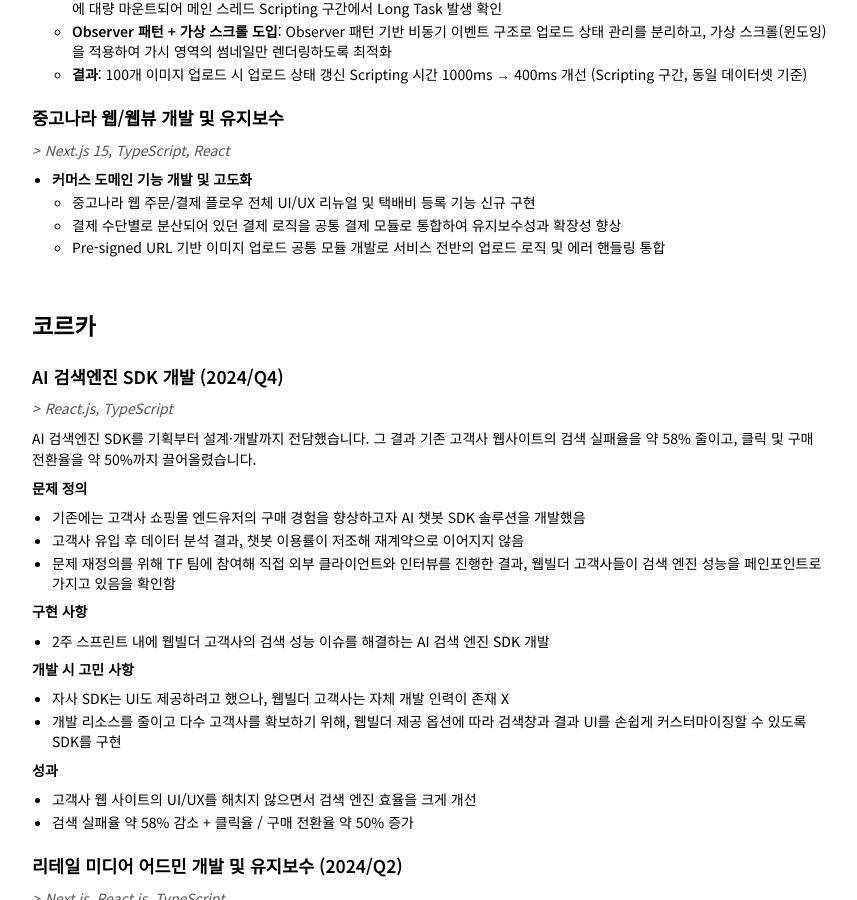
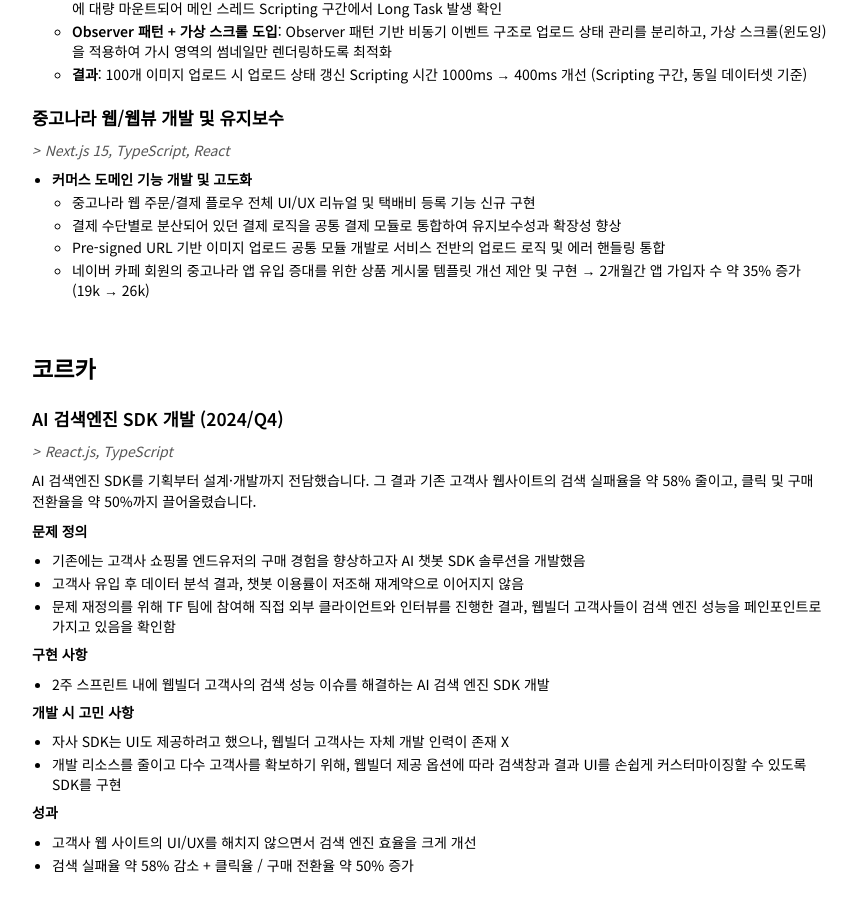
Before and after one commit to ghost-redo/ghost-redo.github.io, a Jekyll site: the page built from resume.md, in a window 1280 px wide and 900 px high, scrolled down 2012 px. Shown: the whole window, without its empty margins (209-1066 px from the left). Built offline with Jekyll 4.4.1, drawn with Linux system fonts in a browser that asks for light colours; some web fonts are replaced.

Commit message:
Update resume.md

```diff
--- a/resume.md
+++ b/resume.md
@@ -112,6 +112,7 @@ AI 기반 B2B SaaS 광고/추천 솔루션 초기 스타트업
     - 중고나라 웹 주문/결제 플로우 전체 UI/UX 리뉴얼 및 택배비 등록 기능 신규 구현
     - 결제 수단별로 분산되어 있던 결제 로직을 공통 결제 모듈로 통합하여 유지보수성과 확장성 향상
     - Pre-signed URL 기반 이미지 업로드 공통 모듈 개발로 서비스 전반의 업로드 로직 및 에러 핸들링 통합
+    - 네이버 카페 회원의 중고나라 앱 유입 증대를 위한 상품 게시물 템플릿 개선 제안 및 구현 → 2개월간 앱 가입자 수 약 35% 증가 (19k → 26k)
 
 <br>
 
```
